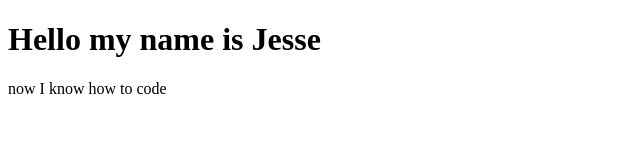
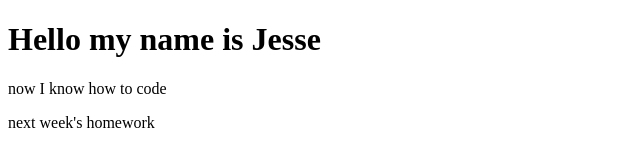
Before and after one commit to jesseyun2018/jesseyun, a plain HTML site: page index.html in a window 1280 px wide. Shown: the whole page, without its empty margins (0-640 px from the left). Drawn offline with Linux system fonts and the light colour scheme.

Commit message:
Add a message

```diff
--- a/index.html
+++ b/index.html
@@ -9,6 +9,7 @@
 <body>
 <h1>Hello my name is Jesse</h1></body>
 <p>now I know how to code</p>
+<p>next week's homework</p>
 
 
 </html>
```
